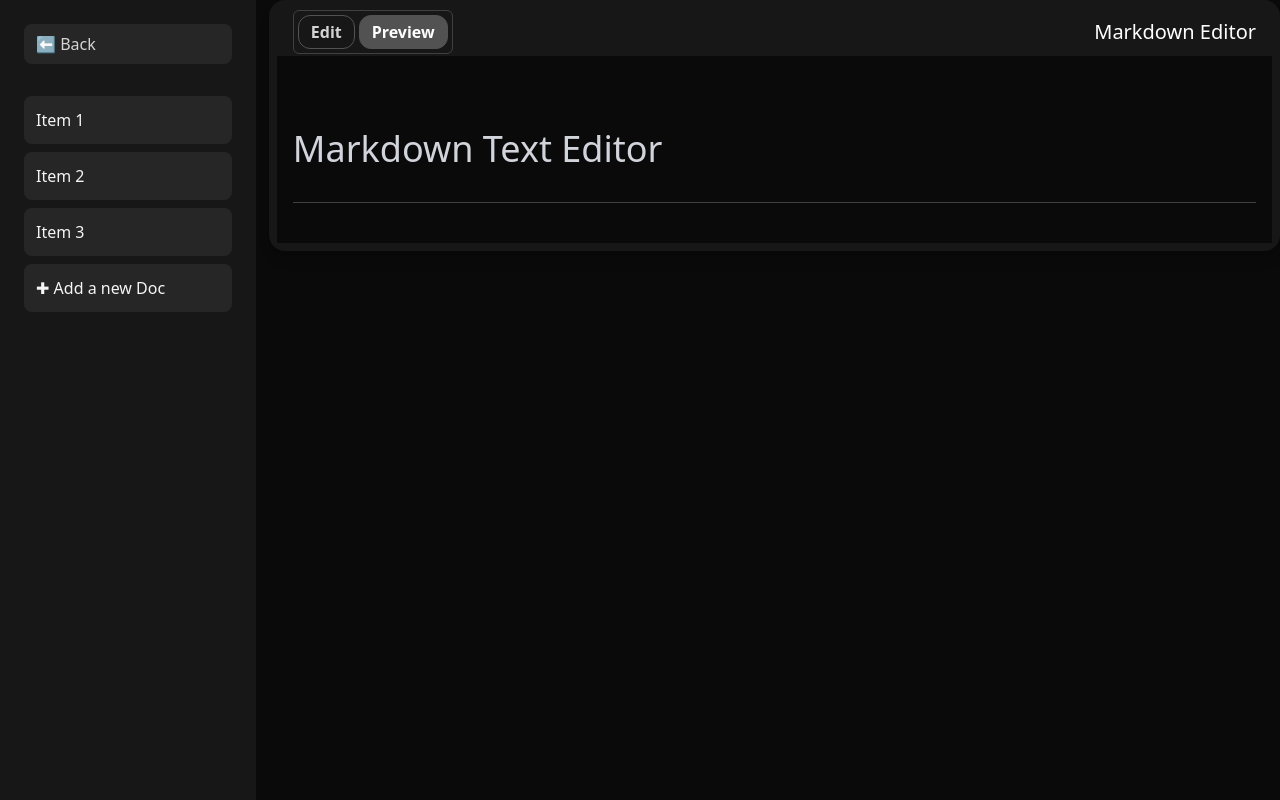
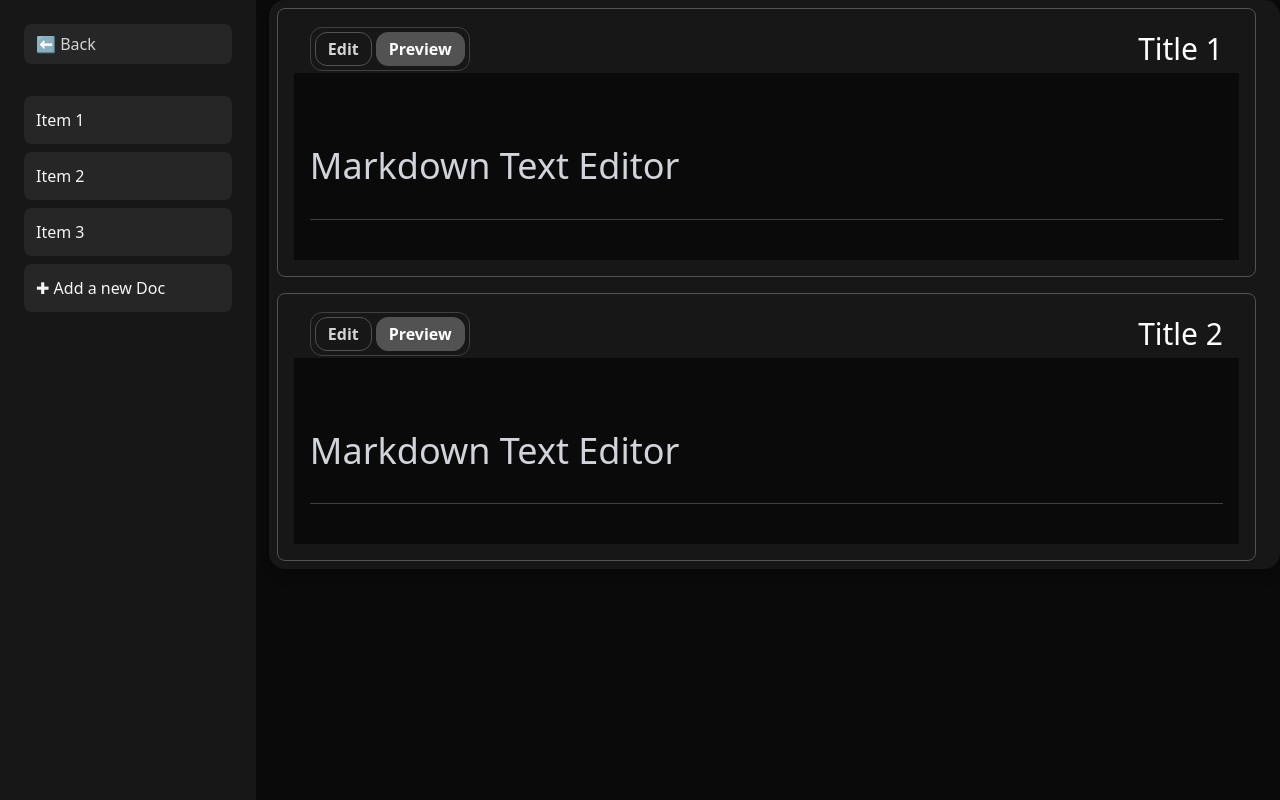
Before and after one commit to nk1044/docswrite, a React (Vite) app: page /docs in a window 1280 px wide. Both pictures are taken after a click on the element "Item 1". Built offline with nearby package versions, Linux system fonts and the light colour scheme.

Commit message:
refactor Preview component to accept markdown data as props; update Sidebar to pass props; enhance MarkdownEditor styling

```diff
--- a/src/Components/MarkdownEditor.jsx
+++ b/src/Components/MarkdownEditor.jsx
@@ -53,7 +53,7 @@ const MarkdownEditor = ({
     <div className="grid grid-cols-1 h-full bg-neutral-950 text-neutral-300 font-sans">
       {/* Top Bar */}
       <div className="w-full h-12 bg-neutral-900 flex items-center px-4 text-white z-10">
-        <div className="flex items-center border border-neutral-700 rounded-md p-1 space-x-1">
+        <div className="flex items-center border border-neutral-700 rounded-xl p-1 space-x-1">
           <button
             onClick={() => setEdit(true)}
             className={`px-3 py-1 rounded-xl font-semibold cursor-pointer transition-colors duration-200 focus:outline-none ${edit
@@ -74,7 +74,7 @@ const MarkdownEditor = ({
           </button>
         </div>
 
-        <h1 className="text-xl font-medium w-full text-end">{title}</h1>
+        <h1 className="text-3xl font-medium w-full text-end">{title}</h1>
       </div>
 
       {/* Main Content */}
--- a/src/Components/Preview.jsx
+++ b/src/Components/Preview.jsx
@@ -1,10 +1,23 @@
 import React from 'react';
 import MarkdownEditor from './MarkdownEditor';
 
-function Preview() {
+function Preview({
+    markdowns=[
+        { title: 'Title 1', markdownText: `# Markdown Text Editor
+---` },
+        { title: 'Title 2', markdownText: `# Markdown Text Editor
+---` },
+],
+}) {
   return (
     <div className="w-full h-full">
-      <MarkdownEditor />
+      <ul className='space-y-4'>
+        {markdowns.map((markdown, index) => (
+          <li key={index} className='bg-neutral-900 border border-neutral-600 p-4 mr-4 rounded-lg'>
+            <MarkdownEditor markdownText={markdown.markdownText} title={markdown.title}/>
+            </li>
+        ))}
+      </ul>
     </div>
   )
 }
--- a/src/Components/Sidebar.jsx
+++ b/src/Components/Sidebar.jsx
@@ -2,9 +2,9 @@ import React, { useState, useEffect } from 'react';
 import Preview from './Preview';
 
 const DefaultTree = [
-  { name: 'Item 1', Component: Preview, children: [] },
-  { name: 'Item 2', Component: <div>hello</div>, children: [] },
-  { name: 'Item 3', Component: <div>hello</div>, children: [] }
+  { name: 'Item 1', Component: (props) => <Preview {...props} />, children: [] },
+  { name: 'Item 2', Component: (props) => <Preview {...props} />, children: [] },
+  { name: 'Item 3', Component: (props) => <Preview {...props} />, children: [] }
 ];
 
 const Sidebar01 = ({ tree=DefaultTree }) => {
@@ -48,7 +48,7 @@ const Sidebar01 = ({ tree=DefaultTree }) => {
           <aside className="fixed left-0 top-0 h-screen bg-neutral-900 text-neutral-100 p-6 w-1/5 min-w-[200px] max-w-[300px] overflow-y-auto">
             <div className="mb-8">
               <button
-                className="flex items-center text-neutral-300 hover:text-neutral-100 px-3 py-2 rounded-lg w-full text-left transition-colors bg-neutral-800 hover:bg-neutral-700"
+                className="flex items-center text-neutral-300 cursor-pointer hover:text-neutral-100 px-3 py-2 rounded-lg w-full text-left transition-colors bg-neutral-800 hover:bg-neutral-700"
                 onClick={() => (window.location.href = '/')}
               >
                 ⬅ Back
--- a/src/Pages/Docs.jsx
+++ b/src/Pages/Docs.jsx
@@ -1,12 +1,10 @@
 import React from 'react'
 import Sidebar from '../Components/Sidebar';
-import MarkdownEditor from '../Components/MarkdownEditor';
 
 function Docs() {
   return (
     <div className="w-full h-screen">
       <Sidebar />
-      {/* <MarkdownEditor /> */}
     </div>
   )
 }
```
